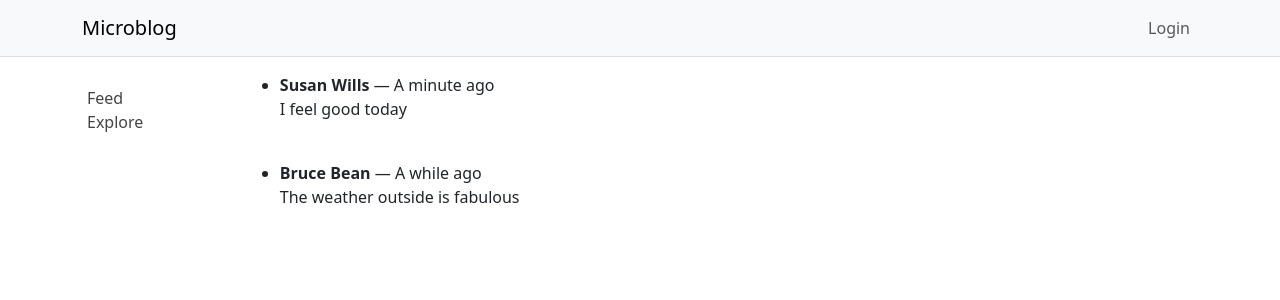
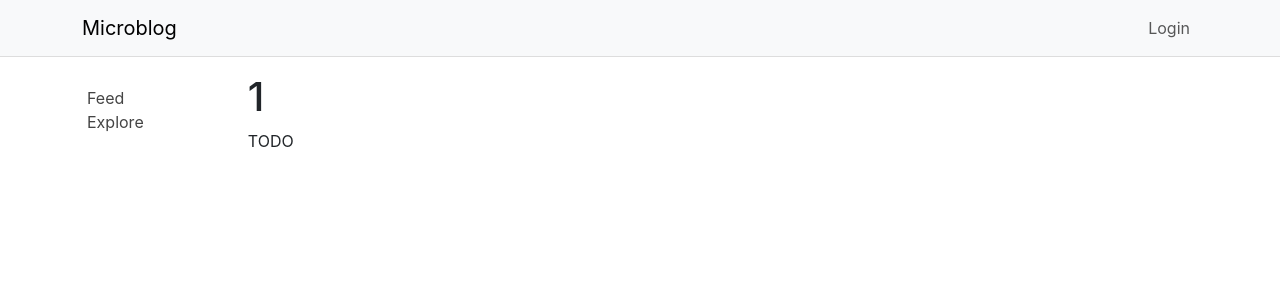
Before and after one commit to bobbrysonn/MicroBlog, a React (Vite) app: page /user/1 in a window 1280 px wide. Before the commit this address led to /. Shown: the top 300 px of the page. Built offline with nearby package versions, Linux system fonts and the light colour scheme.

Commit message:
Started using state variables

```diff
--- a/src/App.jsx
+++ b/src/App.jsx
@@ -1,10 +1,11 @@
-import "bootstrap/dist/css/bootstrap.min.css";
-import "./App.css";
 import Header from "./components/header";
-import { BrowserRouter, Routes, Route, Navigate } from "react-router-dom";
 import ExplorePage from "./pages/ExplorePage";
 import FeedPage from "./pages/FeedPage";
 import LoginPage from "./pages/LoginPage";
+import UserPage from "./pages/UserPage";
+import { BrowserRouter, Navigate, Routes, Route } from "react-router-dom";
+import "bootstrap/dist/css/bootstrap.min.css";
+import "./App.css";
 
 export default function App() {
     return (
@@ -17,6 +18,7 @@ export default function App() {
                 <Route path="/" element={<FeedPage />} />
                 <Route path="/explore" element={<ExplorePage />} />
                 <Route path="/login" element={<LoginPage />} />
+                <Route path="/user/:username" element={<UserPage />} />
                 <Route path="*" element={<Navigate to="/" />} />
             </Routes>
         </BrowserRouter>
--- a/src/components/header.jsx
+++ b/src/components/header.jsx
@@ -2,16 +2,17 @@ import Container from "react-bootstrap/Container";
 import Nav from "react-bootstrap/Nav";
 import Navbar from "react-bootstrap/Navbar";
 import NavbarToggle from "react-bootstrap/esm/NavbarToggle";
+import { Link } from "react-router-dom";
 
 export default function Header() {
     return (
         <Navbar bg="light" variant="light" expand="lg" sticky="top" className="header">
             <Container>
-                <Navbar.Brand href="/">Microblog</Navbar.Brand>
+                <Link to="/" className="navbar-brand">Microblog</Link>
                 <NavbarToggle aria-controls="navigation-bar"></NavbarToggle>
                 <Navbar.Collapse id="navigation-bar">
                     <Nav className="ms-auto">
-                        <Nav.Link href="/login">Login</Nav.Link>
+                        <Link to="/login" className="nav-link">Login</Link>
                     </Nav>
                 </Navbar.Collapse>
             </Container>
--- a/src/components/posts.jsx
+++ b/src/components/posts.jsx
@@ -1,10 +1,18 @@
+import Spinner from "react-bootstrap/Spinner";
+import { Fragment, useState } from "react";
+
 export default function Posts() {
-    const posts = [
-        { id: 1, text: "I feel good today", timestamp: "A minute ago", author: { fullname: "Susan Wills", }, },
-        { id: 2, text: "The weather outside is fabulous", timestamp: "A while ago", author: { fullname: "Bruce Bean", }, },
-    ];
+    const [posts, setPosts] = useState();
 
+    // If posts if undefined, render spiner
+    // Else show posts
     return (
+        <Fragment>
+        {posts === undefined ? (
+            <Spinner variant="border" role="status">
+                <span className="visually-hidden">Loading...</span>
+            </Spinner>
+        ) : (
             <ul>
                 {posts.map(post => {
                     return (
@@ -16,5 +24,7 @@ export default function Posts() {
                     )
                 })}
             </ul>
-    );
-};
+        )}
+        </Fragment>
+    )
+}
--- a/src/components/sidebar.jsx
+++ b/src/components/sidebar.jsx
@@ -1,11 +1,12 @@
 import Nav from "react-bootstrap/Nav";
 import Navbar from "react-bootstrap/Navbar";
+import { Link } from "react-router-dom";
 
 function Sidebar() {
     return (
         <Navbar className="flex-column sidebar" sticky="top">
-            <Nav.Item><Nav.Link href="/">Feed</Nav.Link></Nav.Item>
-            <Nav.Item><Nav.Link href="/explore">Explore</Nav.Link></Nav.Item>
+            <Nav.Item><Link to="/" className="nav-link">Feed</Link></Nav.Item>
+            <Nav.Item><Link to="/explore" className="nav-link">Explore</Link></Nav.Item>
         </Navbar>
     )
 }
--- a/src/index.css
+++ b/src/index.css
@@ -0,0 +1,4 @@
+body {
+    font-family: -apple-system, BlinkMacSystemFont, 'Segoe UI', 'Roboto', 'Oxygen', 'Ubuntu', 'Cantarell', 'Fira Sans', 'Droid Sans', 'Helvetica Neue', sans-serif;
+    -webkit-font-smoothing: antialiased;
+}
--- /dev/null
+++ b/src/pages/UserPage.jsx
@@ -0,0 +1,17 @@
+import Body from "../components/body";
+import { useParams } from "react-router-dom";
+
+export default function UserPage() {
+    const { username } = useParams();
+
+    return (
+        <Body sidebar>
+            <h1>{capitalize(username)}</h1>
+            <p>TODO</p>
+        </Body>
+    );
+}
+
+function capitalize(word) {
+    return  word.charAt(0).toUpperCase() + word.slice(1);
+}
```
Also changed, not shown: 1 other file (tests, documents, lock files or other folders). Lines whose indentation alone changed are shown as unchanged.
